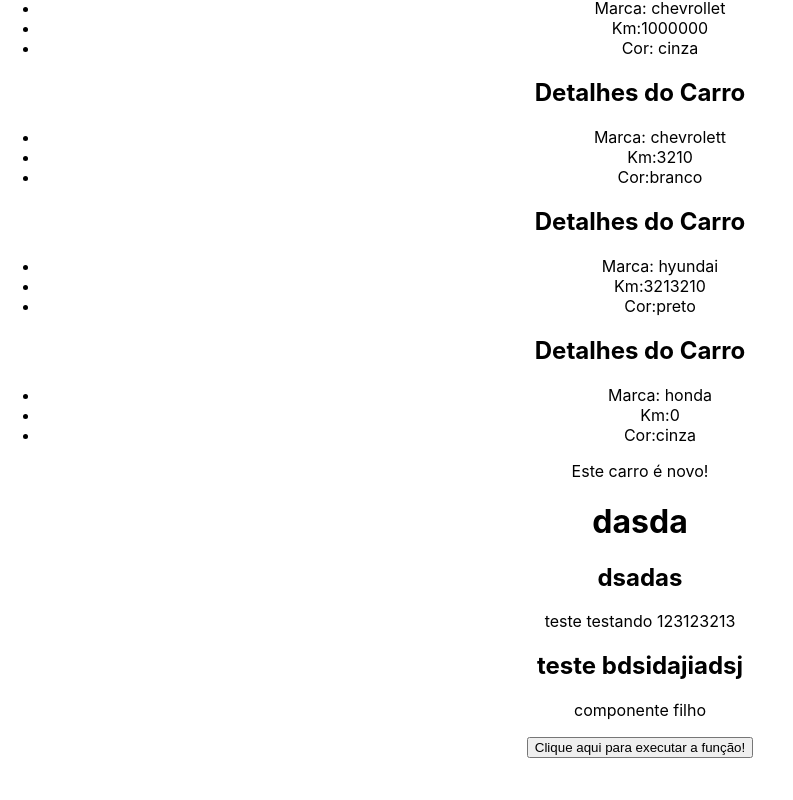
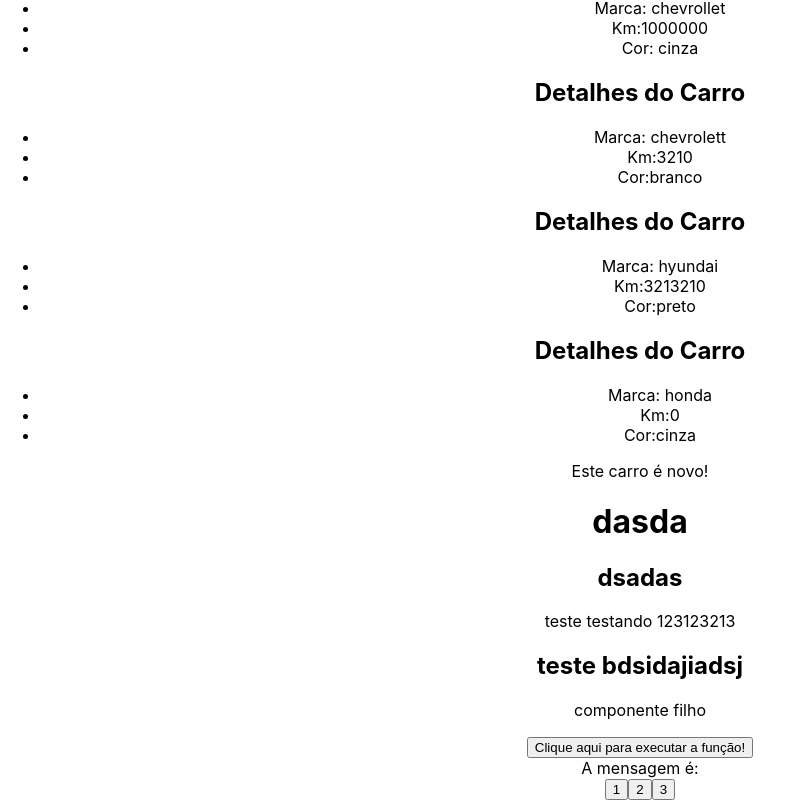
Before and after one commit to LeonardoAlves04/react-zero-a-maestria, a React (Create React App) app in the folder exercicio/: page / in a window 1280 px wide. Shown: the part 765-1565 px from the top of the page, without its empty margins (0-793 px from the left). Before the commit the page ends 1523 px from the top, so only its background shows below. Built offline with nearby package versions, Linux system fonts and the light colour scheme.

Commit message:
feat: aula sobre elevação de state

```diff
--- a/exercicio/src/App.js
+++ b/exercicio/src/App.js
@@ -6,6 +6,9 @@
 import Fragment from './components/Fragment';
 import Container from './components/Container';
 import ExecuteFunction from './components/ExecuteFunction';
+import { useState } from 'react';
+import Message from './components/Message';
+import ChangeMessageState from './components/ChangeMessageState';
 
 function App() {
   const name = "Leonardo"
@@ -19,6 +22,13 @@
   function showMessage() {
     console.log("executando a função!")
   }
+
+  const [message, setMessage] = useState("")
+
+  const handleMessage = (msg) => {
+    setMessage(msg)
+  }
+
   return (
     <div className="App">
       <ListRender />
@@ -36,6 +46,8 @@
         <p>componente filho</p>
       </Container>
       <ExecuteFunction myFunction={showMessage} />
+      <Message msg={message} />
+      <ChangeMessageState handleMessage={handleMessage} />
     </div >
   );
 }
--- /dev/null
+++ b/exercicio/src/components/ChangeMessageState.jsx
@@ -0,0 +1,15 @@
+import React from "react";
+
+const ChangeMessageState = ({ handleMessage }) => {
+  const messages = ["Oi", "Olá", "Aopa"];
+
+  return (
+    <div>
+      <button onClick={() => handleMessage(messages[0])}>1</button>
+      <button onClick={() => handleMessage(messages[1])}>2</button>
+      <button onClick={() => handleMessage(messages[2])}>3</button>
+    </div>
+  );
+};
+
+export default ChangeMessageState;
--- /dev/null
+++ b/exercicio/src/components/Message.jsx
@@ -0,0 +1,7 @@
+import React from "react";
+
+const Message = ({ msg }) => {
+  return <div>A mensagem é: {msg}</div>;
+};
+
+export default Message;
```
